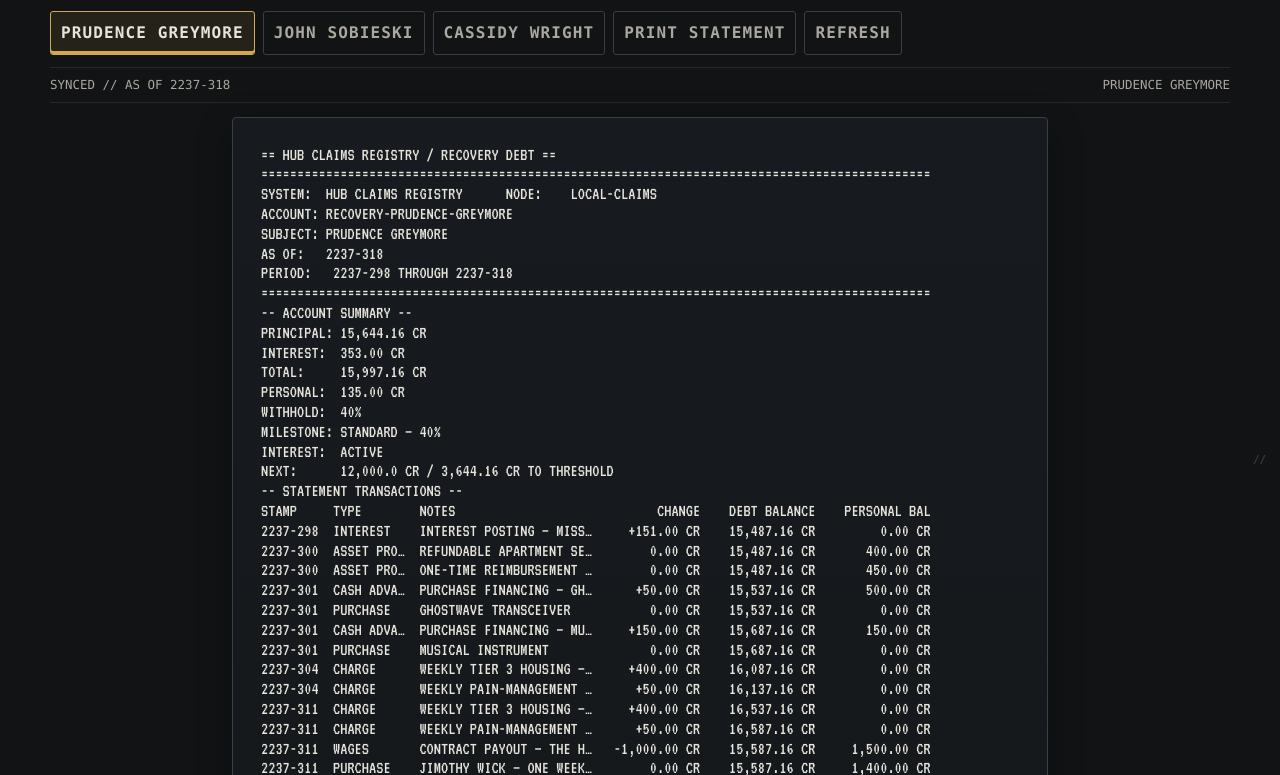
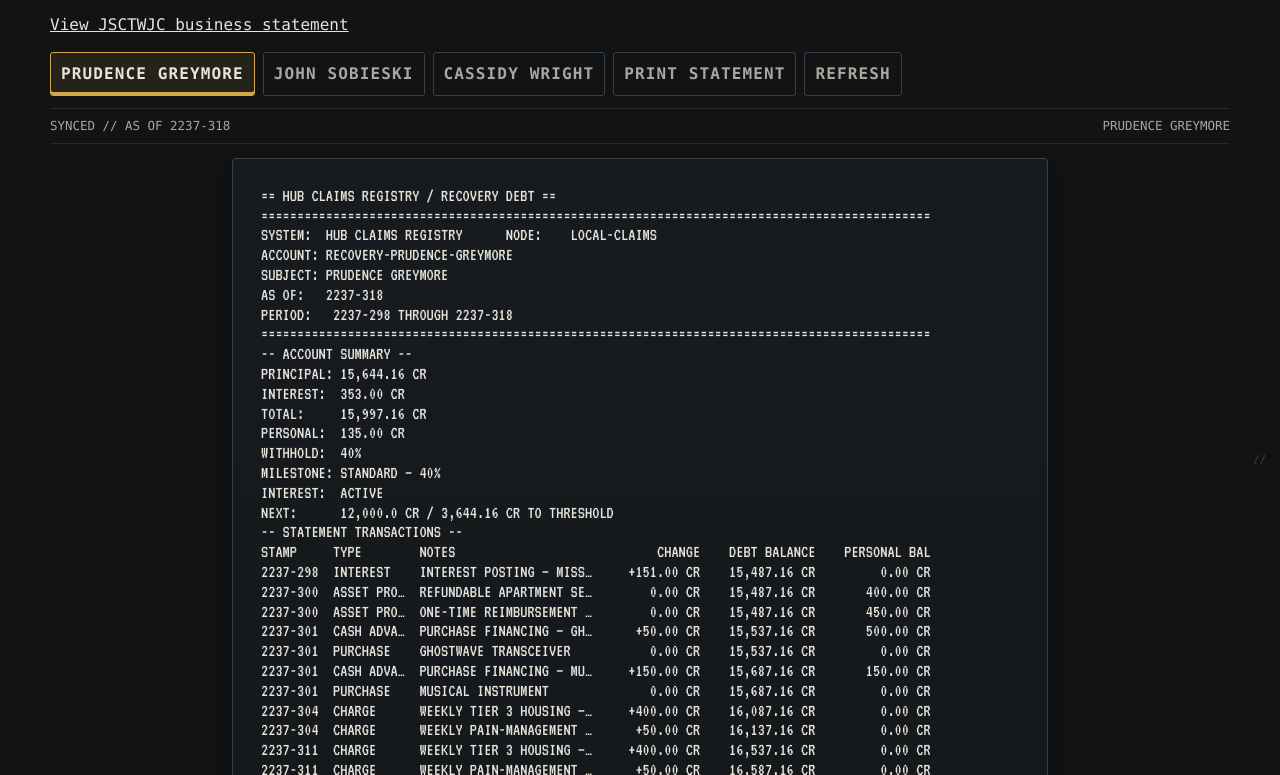
Before and after one commit to uranusskisfigmustard/TheHub, a plain HTML site: page statements.html in a window 1280 px wide. Shown: the part 321-1096 px from the top of the page. Drawn offline with Linux system fonts and the light colour scheme.

Commit message:
Link business statement from statements

```diff
--- a/statements.html
+++ b/statements.html
@@ -19,6 +19,7 @@
       <div class="statements-heading">
         <h1 id="statementsTitle">Statements</h1>
         <p class="statements-sub">Hub Claims Registry recovery-debt account statements.</p>
+        <p><a href="business-statements.html">View JSCTWJC business statement</a></p>
       </div>
 
       <div class="statement-controls" aria-label="Statement controls">
```
